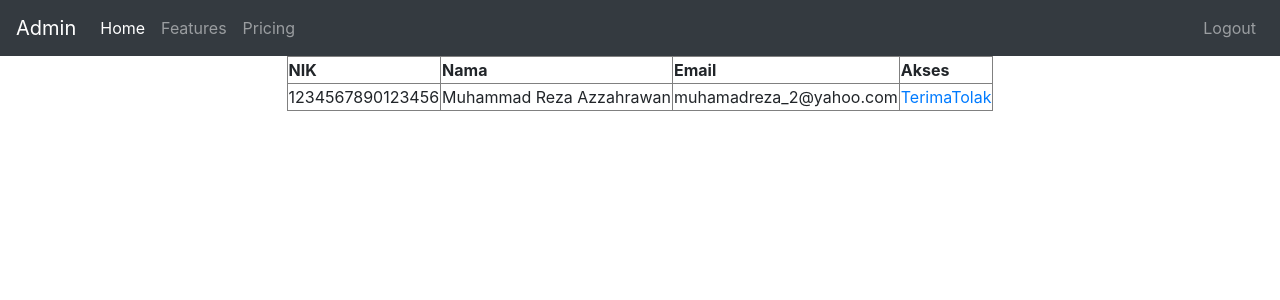
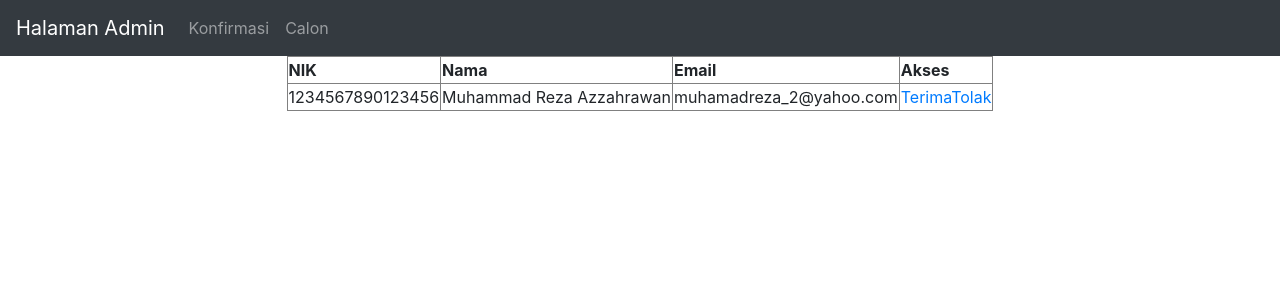
Before and after one commit to DwikaMuhY/Teknologi-Web, a CodeIgniter app: page /database/index.php/admin/index in a window 1280 px wide. Shown: the top 300 px of the page. Run offline with CodeIgniter, Linux system fonts and the light colour scheme; data comes from the database, SQL or seed files in the repository; some libraries are stand-ins or nearby versions.

Commit message:
Update konfirmasi.php
header link ke view/konfirmasi dan view/calon

```diff
--- a/application/views/konfirmasi.php
+++ b/application/views/konfirmasi.php
@@ -8,32 +8,30 @@
     <link rel="stylesheet" href="<?php echo site_url('../assets/css/bootstrap.css')?>">
 </head>
 <body>
-	<header>
 	<nav class="navbar navbar-expand-lg navbar-dark bg-dark">
-			<a class="navbar-brand" href="#">Admin</a>
-			<button class="navbar-toggler" type="button" data-toggle="collapse" data-target="#navbarNav" aria-controls="navbarNav" aria-expanded="false" aria-label="Toggle navigation">
+	  <a class="navbar-brand" href="#">Halaman Admin</a>
+	  <button class="navbar-toggler" type="button" data-toggle="collapse" data-target="#navbarText" aria-controls="navbarText" aria-expanded="false" aria-label="Toggle navigation">
 	    <span class="navbar-toggler-icon"></span>
 	  </button>
-			<div class="collapse navbar-collapse" id="navbarNav">
-				<ul class="navbar-nav">
-					<li class="nav-item active">
-						<a class="nav-link" href="#">Home <span class="sr-only">(current)</span></a>
+	  <div class="collapse navbar-collapse" id="navbarText">
+
+	    <ul class="navbar-nav mr-auto">
+	      <li>
+	        <?php
+	      	$calon = '<a class="nav-link" href="'.site_url("Home/pindahKonfirm/").'">Konfirmasi</a>';
+	        echo $calon;
+	        ?>
 	      </li>
 	      <li class="nav-item">
-						<a class="nav-link" href="#">Features</a>
-					</li>
-					<li class="nav-item">
-						<a class="nav-link" href="#">Pricing</a>
+	      <?php
+	      	$calon = '<a class="nav-link" href="'.site_url("Home/pindahCalon/").'">Calon</a>';
+	        echo $calon;
+	        ?>
 	      </li>
 	    </ul>
-				<ul class="nav navbar-nav ml-auto">
-					<li class="nav-item">
-						<a class="nav-link" href="">Logout</a>
-					</li>
-				</ul>
+
 	  </div>
 	</nav>
-	</header>
 	<table border="1" align="center">
 			<tr>
 				<th>NIK</th><th>Nama</th><th>Email</th><th>Akses</th>
```
Lines whose indentation alone changed are shown as unchanged.
